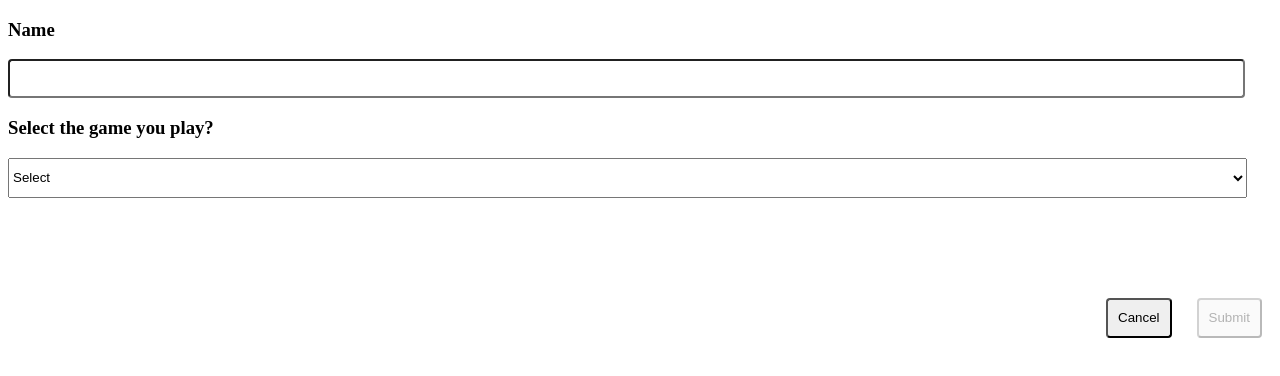
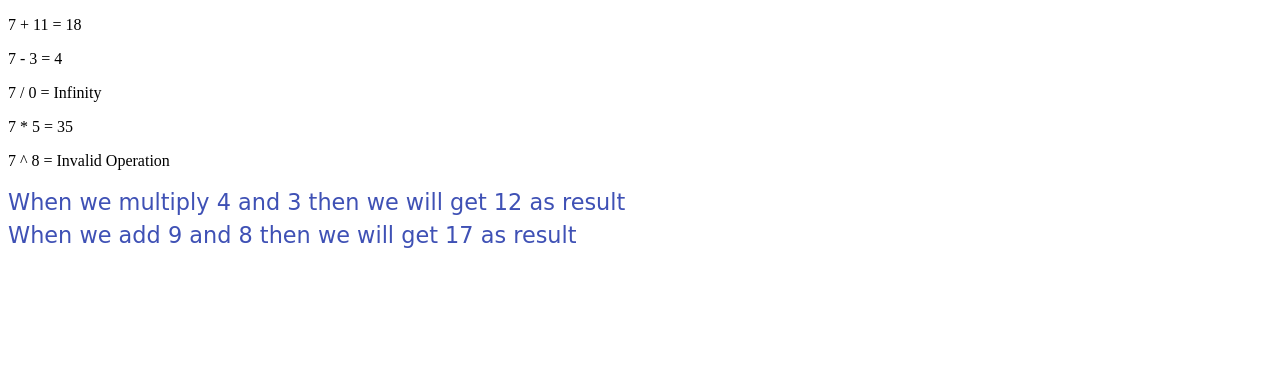
Before and after one commit to rahuljainss/react-client, a React (Create React App) app: page / in a window 1280 px wide. Shown: the top 376 px of the page. Built offline with nearby package versions, Linux system fonts and the light colour scheme; the HTML template or start-up script is replaced by a standard one.

Commit message:
docs: ✏️ "React Children and Material UI setup"

```diff
--- a/package.json
+++ b/package.json
@@ -3,6 +3,7 @@
   "version": "0.1.0",
   "private": true,
   "dependencies": {
+    "@material-ui/core": "^3.9.2",
     "prop-types": "^15.7.2",
     "react": "^16.8.1",
     "react-dom": "^16.8.1",
--- a/src/App.jsx
+++ b/src/App.jsx
@@ -1,10 +1,12 @@
 import React from 'react';
-import { InputDemo } from './pages';
+import { MuiThemeProvider } from '@material-ui/core/styles';
+import theme from './theme';
+import ChildrenDemo from './pages/ChildrenDemo/ChildrenDemo';
 
 const App = () => (
-  <>
-    <InputDemo />
-  </>
+  <MuiThemeProvider theme={theme}>
+    <ChildrenDemo />
+  </MuiThemeProvider>
 );
 
 export default App;
--- /dev/null
+++ b/src/components/Math/Math.jsx
@@ -0,0 +1,49 @@
+import React from 'react';
+import PropTypes from 'prop-types';
+
+const propTypes = {
+  first: PropTypes.number.isRequired,
+  second: PropTypes.number.isRequired,
+  operator: PropTypes.string.isRequired,
+  children: PropTypes.func,
+};
+const defaultProps = {
+  children: null,
+};
+
+class Math extends React.Component {
+  getResult = (props) => {
+    const { first, second, operator } = props;
+    switch (operator) {
+    case '+':
+      return (first + second);
+    case '-':
+      return (first - second);
+    case '*':
+      return (first * second);
+    case '/':
+      return ((second === 0) ? 'Infinity' : (first / second));
+    default:
+      return ('Invalid Operation');
+    }
+  }
+
+  render() {
+    const {
+      first,
+      second,
+      operator,
+      children,
+    } = this.props;
+    return children ? children({
+      first,
+      second,
+      operator,
+      result: this.getResult(this.props),
+    }) : `${first} ${operator} ${second} = ${this.getResult(this.props)}`;
+  }
+}
+Math.propTypes = propTypes;
+Math.defaultProps = defaultProps;
+
+export default Math;
--- /dev/null
+++ b/src/components/Math/index.js
@@ -0,0 +1 @@
+export { default as Math } from './Math';
--- a/src/components/index.js
+++ b/src/components/index.js
@@ -3,3 +3,4 @@
 export * from './SelectField';
 export * from './RadioGroup';
 export * from './Button';
+export * from './Math';
--- /dev/null
+++ b/src/pages/ChildrenDemo/ChildrenDemo.jsx
@@ -0,0 +1,44 @@
+import React from 'react';
+import { Typography } from '@material-ui/core';
+import { Math } from '../../components';
+
+const ChildrenDemo = () => (
+  <>
+    <p>
+      <Math first={7} second={11} operator="+" />
+    </p>
+    <p>
+      <Math first={7} second={3} operator="-" />
+    </p>
+    <p>
+      <Math first={7} second={0} operator="/" />
+    </p>
+    <p>
+      <Math first={7} second={5} operator="*" />
+    </p>
+    <p>
+      <Math first={7} second={8} operator="^" />
+    </p>
+    <div>
+      <Math first={4} second={3} operator="*">
+        {
+          ({ first, second, result }) => (
+            <Typography component="h2" color="primary">
+              {`When we multiply ${first} and ${second} then we will get ${result} as result`}
+            </Typography>
+          )
+        }
+      </Math>
+      <Math first={9} second={8} operator="+">
+        {
+          ({ first, second, result }) => (
+            <Typography component="h2" color="primary">
+              {`When we add ${first} and ${second} then we will get ${result} as result`}
+            </Typography>
+          )
+        }
+      </Math>
+    </div>
+  </>
+);
+export default ChildrenDemo;
--- /dev/null
+++ b/src/pages/ChildrenDemo/index.js
@@ -0,0 +1 @@
+export { default as ChildrenDemo } from './ChildrenDemo';
--- /dev/null
+++ b/src/theme.js
@@ -0,0 +1,10 @@
+import { createMuiTheme } from '@material-ui/core/styles';
+
+const theme = createMuiTheme({
+  typography: {
+    htmlFontSize: 10,
+    fontFamily: '"Comic Sans MS", cursive, sans-serif',
+  },
+});
+
+export default theme;
```
Also changed, not shown: 1 other file (tests, documents, lock files or other folders).
